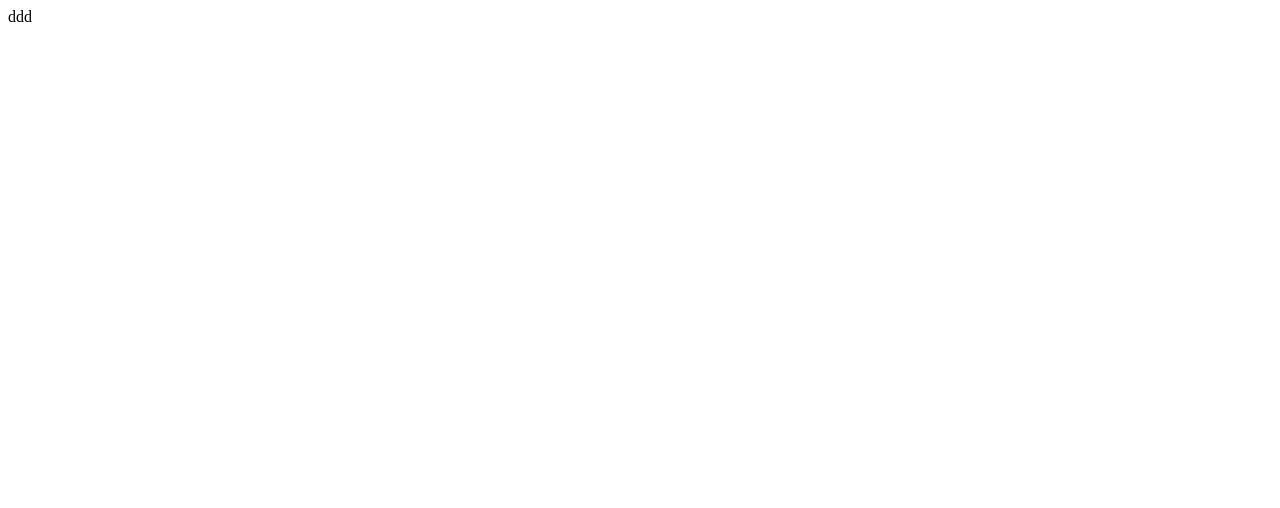
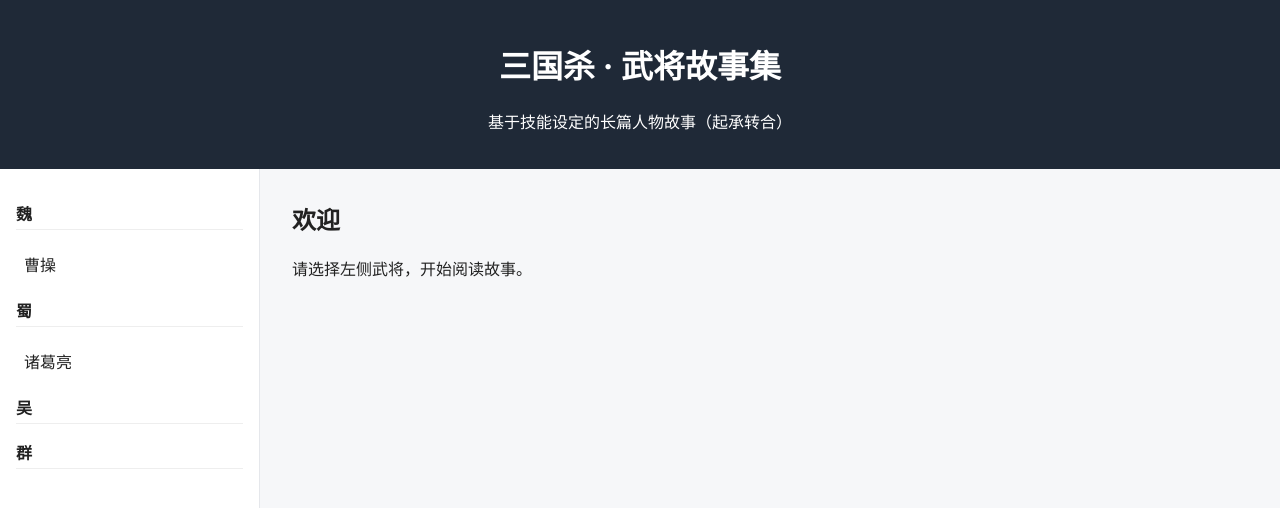
Before and after one commit to lukedenghan/sgs-story, a plain HTML site: page index.html in a window 1280 px wide. Shown: the top 508 px of the page. Drawn offline with Linux system fonts and the light colour scheme.

Commit message:
Add files via upload

```diff
--- a/index.html
+++ b/index.html
@@ -1 +1,131 @@
-ddd
+<!DOCTYPE html>
+<html lang="zh-CN">
+<head>
+  <meta charset="UTF-8" />
+  <title>三国杀武将故事集</title>
+  <meta name="viewport" content="width=device-width, initial-scale=1.0" />
+  <style>
+    body {
+      font-family: -apple-system, BlinkMacSystemFont, "PingFang SC", "Microsoft YaHei", sans-serif;
+      margin: 0;
+      background: #f6f7f9;
+      color: #222;
+    }
+    header {
+      background: #1f2937;
+      color: #fff;
+      padding: 20px;
+      text-align: center;
+    }
+    main {
+      display: grid;
+      grid-template-columns: 260px 1fr;
+      min-height: calc(100vh - 70px);
+    }
+    nav {
+      background: #fff;
+      border-right: 1px solid #e5e7eb;
+      padding: 16px;
+      overflow-y: auto;
+    }
+    nav h3 {
+      margin-top: 16px;
+      font-size: 16px;
+      border-bottom: 1px solid #eee;
+      padding-bottom: 4px;
+    }
+    nav ul {
+      list-style: none;
+      padding: 0;
+      margin: 8px 0;
+    }
+    nav li {
+      padding: 6px 8px;
+      cursor: pointer;
+      border-radius: 6px;
+    }
+    nav li:hover {
+      background: #f0f2f5;
+    }
+    article {
+      padding: 32px;
+      max-width: 900px;
+    }
+    article h2 {
+      margin-top: 0;
+    }
+    .meta {
+      color: #666;
+      font-size: 14px;
+      margin-bottom: 16px;
+    }
+  </style>
+</head>
+<body>
+  <header>
+    <h1>三国杀 · 武将故事集</h1>
+    <p>基于技能设定的长篇人物故事（起承转合）</p>
+  </header>
+
+  <main>
+    <nav id="nav"></nav>
+    <article id="content">
+      <h2>欢迎</h2>
+      <p>请选择左侧武将，开始阅读故事。</p>
+    </article>
+  </main>
+
+  <script>
+    // 示例数据结构（后续你可以不断往这里加 100×4 个武将）
+    const data = {
+      "魏": [
+        {
+          name: "曹操",
+          skill: "奸雄",
+          story: `【起】\n官渡之夜，大雨如注。曹操立于军帐之外，任雨水打湿披风。\n\n【承】\n粮草被焚，众将动摇。曹操却下令收集战死者的兵器与甲胄，重新分配——敌人的失误，正是他的资源。\n\n【转】\n当夜突袭，曹操亲临前线，以伤换势。士卒震撼：主公受创，却越战越强。\n\n【合】\n战后，曹操抚剑而笑：世人只见我用人之失，却不知我以失为雄。`
+        }
+      ],
+      "蜀": [
+        {
+          name: "诸葛亮",
+          skill: "观星",
+          story: `【起】\n五丈原，夜。诸葛亮仰望星河，灯火微摇。\n\n【承】\n他反复推演军情，星象在脑海中重排，未来数日的胜负已成定数。\n\n【转】\n魏军异动，众将慌乱。诸葛亮却提前调兵，仿佛早已看见这一刻。\n\n【合】\n天意难违，人谋可尽。观星者，非看天命，而是争那一线生机。`
+        }
+      ],
+      "吴": [],
+      "群": []
+    };
+
+    const nav = document.getElementById('nav');
+    const content = document.getElementById('content');
+
+    function renderNav() {
+      nav.innerHTML = '';
+      for (const camp in data) {
+        const h3 = document.createElement('h3');
+        h3.textContent = camp;
+        nav.appendChild(h3);
+
+        const ul = document.createElement('ul');
+        data[camp].forEach((hero) => {
+          const li = document.createElement('li');
+          li.textContent = hero.name;
+          li.onclick = () => renderStory(camp, hero);
+          ul.appendChild(li);
+        });
+        nav.appendChild(ul);
+      }
+    }
+
+    function renderStory(camp, hero) {
+      content.innerHTML = `
+        <h2>${hero.name}</h2>
+        <div class="meta">阵营：${camp} ｜ 技能：${hero.skill}</div>
+        <pre style="white-space: pre-wrap; line-height: 1.8;">${hero.story}</pre>
+      `;
+    }
+
+    renderNav();
+  </script>
+</body>
+</html>
```
